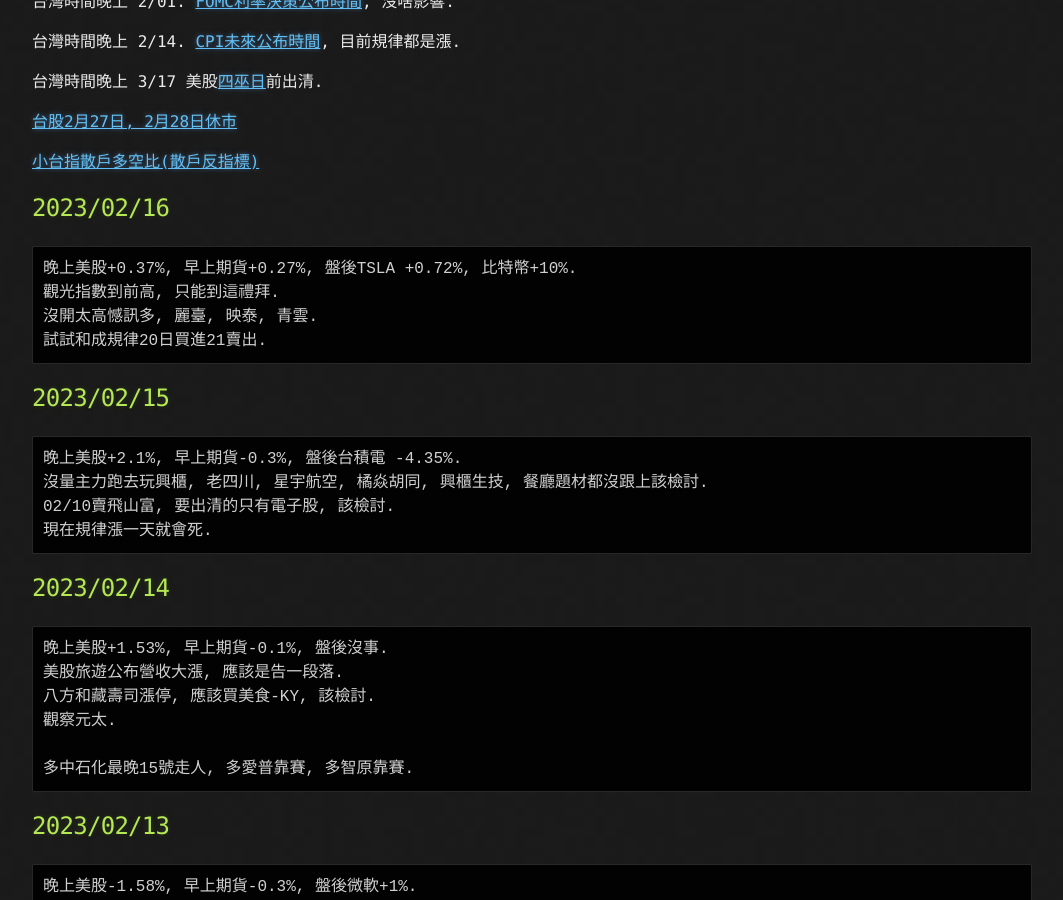
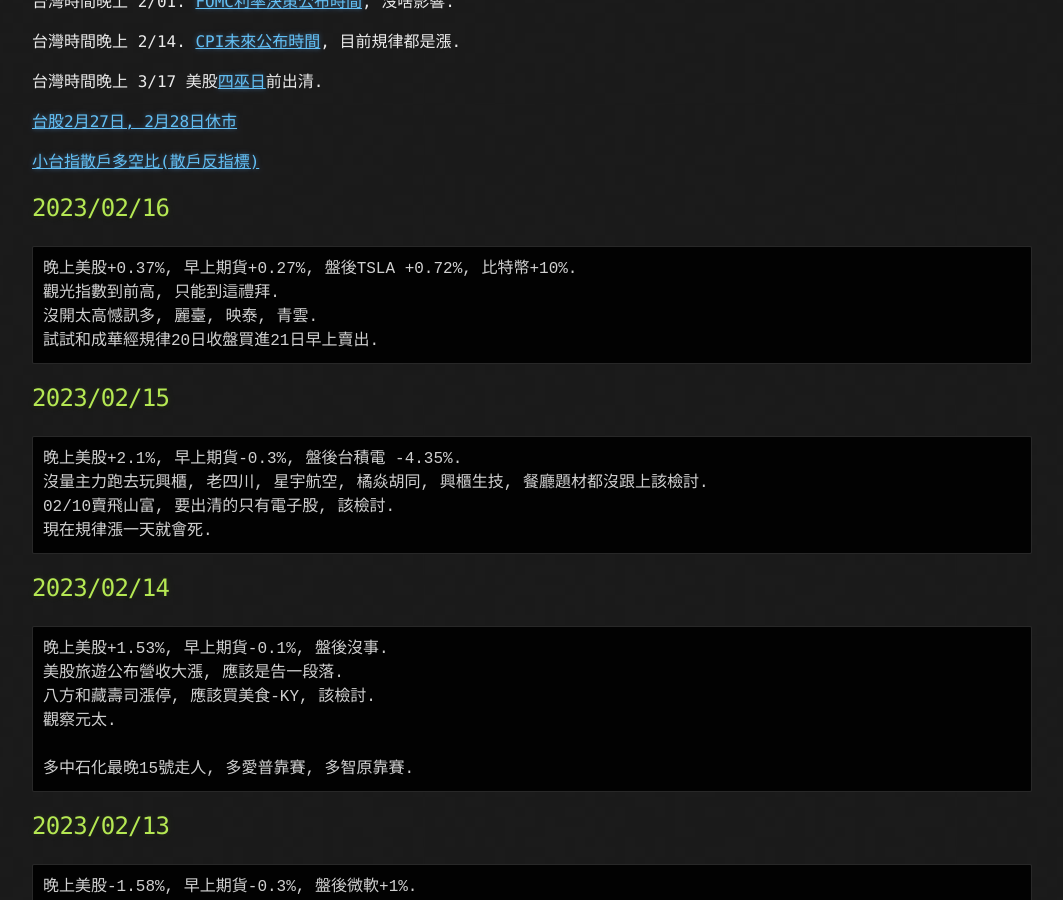
Before and after one commit to lepg5487/Stock_God, a Jekyll site: the page built from index.md, in a window 1280 px wide and 900 px high, scrolled down 428 px. Shown: the whole window, without its empty margins (108-1171 px from the left). Built offline with Jekyll 4.4.1, drawn with Linux system fonts in a browser that asks for light colours; our own code applies the rules of GitHub Pages for plain Markdown files.

Commit message:
Update index.md

````diff
--- a/index.md
+++ b/index.md
@@ -25,7 +25,7 @@ layout: testlayouts
 晚上美股+0.37%, 早上期貨+0.27%, 盤後TSLA +0.72%, 比特幣+10%.
 觀光指數到前高, 只能到這禮拜.
 沒開太高憾訊多, 麗臺, 映泰, 青雲.
-試試和成規律20日買進21賣出.
+試試和成華經規律20日收盤買進21日早上賣出.
 ```
 
 ## 2023/02/15
````
